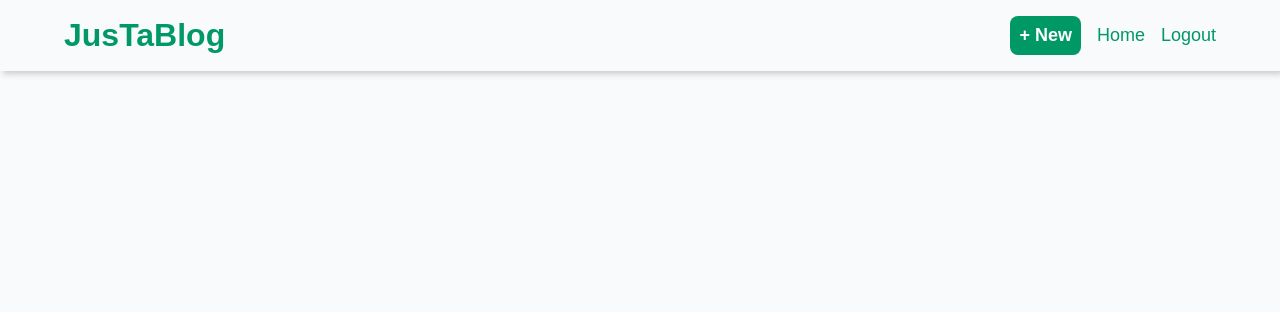
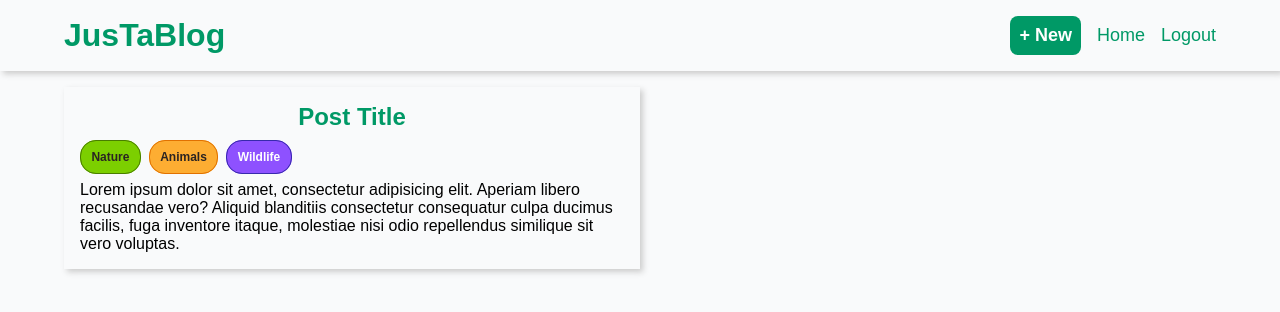
Before and after one commit to InterMaus1154/express-blog, a website with bundled scripts: page public/index.html in a window 1280 px wide. Built offline with nearby package versions, Linux system fonts and the light colour scheme; sample sign-in values are in the browser's storage.

Commit message:
add post card

```diff
--- a/public/index.html
+++ b/public/index.html
@@ -19,8 +19,29 @@
     </nav>
 </header>
 <main>
-    <section>
-
+    <!--blog posts-->
+    <section class="posts-container">
+        <article class="post-container">
+            <header>
+                <h2>Post Title</h2>
+                <ul class="category-list">
+                    <li>
+                        <span class="category-badge green">Nature</span>
+                    </li>
+                    <li>
+                        <span class="category-badge orange">Animals</span>
+                    </li>
+                    <li>
+                        <span class="category-badge purple">Wildlife</span>
+                    </li>
+                </ul>
+            </header>
+            <div class="abstract">
+                <p>
+                    <span>Lorem ipsum dolor sit amet, consectetur adipisicing elit. Aperiam libero recusandae vero? Aliquid blanditiis consectetur consequatur culpa ducimus facilis, fuga inventore itaque, molestiae nisi odio repellendus similique sit vero voluptas.</span>
+                </p>
+            </div>
+        </article>
     </section>
 </main>
 </body>
--- a/public/style/index.css
+++ b/public/style/index.css
@@ -1,39 +1,39 @@
 @import url("./app.css");
 
-header{
+body > header {
     display: flex;
     justify-content: space-between;
     align-items: center;
     padding: 1rem 4rem;
-    box-shadow: 3px 3px 6px 0px rgba(204,204,204,1);
+    box-shadow: 3px 3px 6px 0px rgba(204, 204, 204, 1);
 
-    h1{
+    h1 {
         color: var(--primary-dark);
     }
 
-    h1 a{
+    h1 a {
         text-decoration: none;
     }
 
-    nav{
+    nav {
         display: flex;
         align-items: center;
         gap: 1rem;
     }
 
-    nav a{
+    nav a {
         font-size: 1.125rem;
         text-decoration: none;
         color: var(--primary-dark);
 
         transition: color 300ms;
 
-        &:hover{
+        &:hover {
             color: var(--primary);
         }
     }
 
-    nav a.new-post-btn{
+    nav a.new-post-btn {
 
         transition: background-color 300ms;
 
@@ -47,7 +47,7 @@ header{
 
         border: 1px solid transparent;
 
-        &:hover{
+        &:hover {
             color: var(--primary-dark);
             background-color: #fff;
             border-color: var(--light-border);
@@ -55,10 +55,66 @@ header{
     }
 }
 
-body{
+body {
     background-color: var(--light-gray);
 }
 
-main{
+main {
     padding: 1rem 4rem;
 }
+
+.posts-container{
+    display: grid;
+    grid-template-columns: repeat(auto-fill, minmax(400px, 1fr));
+}
+
+.post-container{
+    display: flex;
+    flex-direction: column;
+    gap: 1rem;
+
+    box-shadow: 3px 3px 6px 0px rgba(204, 204, 204, 1);
+    padding: 1rem;
+
+    header{
+        display: flex;
+        flex-direction: column;
+        gap: 1rem;
+    }
+
+    header h2{
+        text-align: center;
+        color: var(--primary-dark);
+    }
+
+    .category-badge{
+        border-radius: 1rem;
+        padding: .55rem .65rem;
+        border: 1px solid var(--category-badge-border);
+        background-color: var(--category-badge-background);
+        font-size: .75rem;
+        font-weight: bold;
+        color: var(--text-color, oklch(26.8% 0.011 36.5));
+    }
+
+    .category-badge.orange{
+        --category-badge-border: oklch(66.6% 0.179 58.318);
+        --category-badge-background: oklch(76.9% 0.188 70.08 / 80%);
+    }
+
+    .category-badge.green{
+        --category-badge-border: oklch(53.2% 0.157 131.589);
+        --category-badge-background: oklch(76.8% 0.233 130.85);
+    }
+
+    .category-badge.purple{
+        --category-badge-border: oklch(39.8% 0.195 277.366);
+        --category-badge-background: oklch(60.6% 0.25 292.717);
+        --text-color: #fff;
+    }
+
+    .category-list{
+        display: flex;
+        gap: .5rem;
+    }
+}
```
